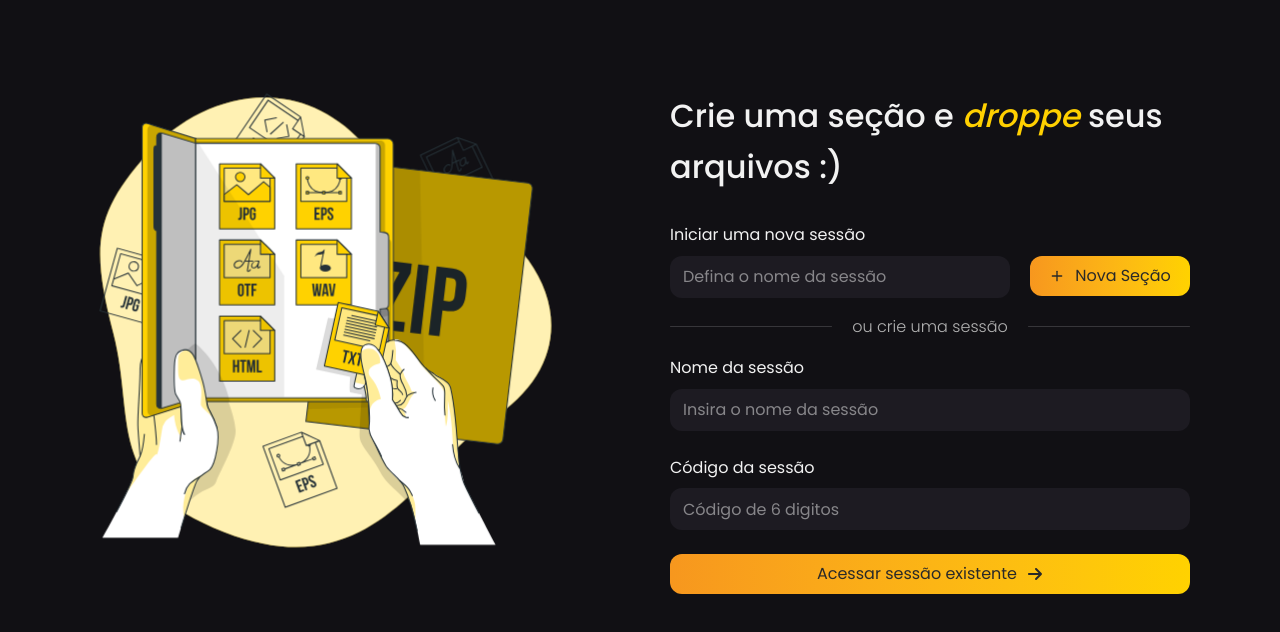
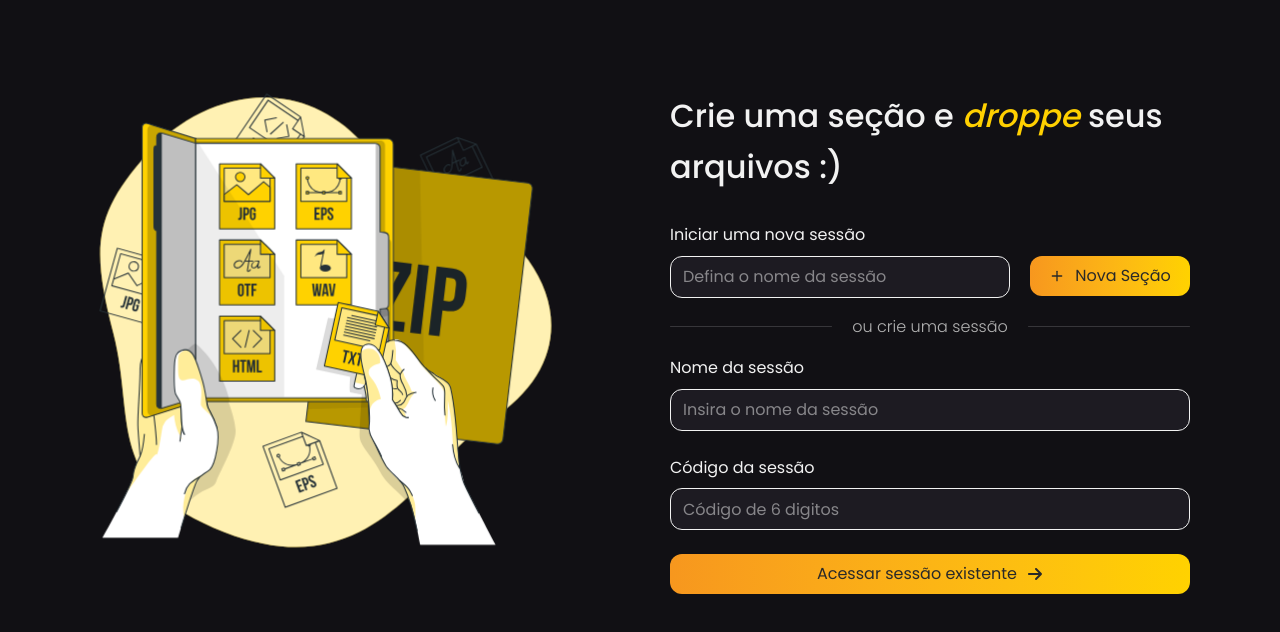
Before and after one commit to GuilhermeB-Braga/droppe, a Next.js app: page / in a window 1280 px wide. Shown: the top 632 px of the page. Built offline with nearby package versions, Linux system fonts and the light colour scheme.

Commit message:
add zod validations and react-hook-form

```diff
--- a/components/Forms/CreateSectionForm/index.tsx
+++ b/components/Forms/CreateSectionForm/index.tsx
@@ -1,26 +1,57 @@
-'use client'
+"use client";
 import { FiPlus } from "react-icons/fi";
 import Button from "@/components/Button";
 import Input from "@/components/Input";
 import LabelContainer from "@/components/LabelContainer";
+// React Use Form
+import { useForm } from "react-hook-form";
+// ZOD
+import { zodResolver } from "@hookform/resolvers/zod";
+import {
+  CreateSessionSchema,
+  CreateSessionInput,
+} from "@/lib/validations/session";
+import { useRouter } from "next/navigation";
+import InputError from "@/components/InputError";
 
 export default function CreateSectionForm() {
+  const router = useRouter();
+
+  const {
+    register,
+    handleSubmit,
+    formState: { errors },
+  } = useForm<CreateSessionInput>({
+    resolver: zodResolver(CreateSessionSchema),
+  });
+
+  const onSubmit = (data: CreateSessionInput) => {
+    console.log("Dados validados:", data);
+    router.push(`/session/${data.name}`);
+  };
+
   return (
-    <form method="GET"  action='/session/askfnao'>
+    <form method="GET" onSubmit={handleSubmit(onSubmit)}>
       <LabelContainer htmlFor="name" label="Iniciar uma nova sessão">
-
         <div className="grid grid-cols-3 gap-5">
           <Input
+            {...register("name")}
             name="name"
             type="text"
             radius="12"
-            otherStyles="col-span-2"
+            otherStyles={`col-span-2`}
             placeholder="Defina o nome da sessão"
+            error={errors.name ? true : false}
           />
 
-          <Button text="Nova Seção" icon={FiPlus} direction="left"/>
+          <Button text="Nova Seção" icon={FiPlus} direction="left" />
         </div>
       </LabelContainer>
+
+      {errors.name && (
+        <InputError message={errors.name.message} />
+      )}
+
     </form>
   );
 }
--- a/components/Forms/LoginSectionForm/index.tsx
+++ b/components/Forms/LoginSectionForm/index.tsx
@@ -1,18 +1,57 @@
-'use client'
+"use client";
 import { FaArrowRight } from "react-icons/fa6";
 import Button from "@/components/Button";
 import Input from "@/components/Input";
 import LabelContainer from "@/components/LabelContainer";
+import { useForm } from "react-hook-form";
+import {
+  AccessSectionSchema,
+  AccessSectionInput,
+} from "@/lib/validations/session";
+import { zodResolver } from "@hookform/resolvers/zod";
+import InputError from "@/components/InputError";
 
 export default function LoginSectionForm() {
+  const {
+    register,
+    handleSubmit,
+    formState: { errors },
+  } = useForm<AccessSectionInput>({
+    resolver: zodResolver(AccessSectionSchema),
+  });
+
+  const onSubmit = (data: AccessSectionInput) => {
+    console.log("Dados V-alidados: ", data);
+  };
+
   return (
-    <form action="" className="flex flex-col gap-6">
+    <form
+      action="GET"
+      onSubmit={handleSubmit(onSubmit)}
+      className="flex flex-col gap-6"
+    >
       <LabelContainer label="Nome da sessão" htmlFor="name">
-        <Input name="name" type="text" placeholder="Insira o nome da sessão" />
+        <Input
+          {...register("name")}
+          name="name"
+          type="text"
+          placeholder="Insira o nome da sessão"
+          error={errors.name ? true : false}
+        />
+        {errors.name && <InputError message={errors.name.message} />}
       </LabelContainer>
 
       <LabelContainer label="Código da sessão" htmlFor="code">
-        <Input name="code" type="text" placeholder="Código de 6 digitos" />
+        <Input
+          {...register("accessCode")}
+          name="accessCode"
+          type="text"
+          placeholder="Código de 6 digitos"
+          error={errors.accessCode ? true : false}
+        />
+        {errors.accessCode &&
+          <InputError message={errors.accessCode.message} />
+        }
       </LabelContainer>
 
       <Button
--- a/components/Input/index.tsx
+++ b/components/Input/index.tsx
@@ -1,3 +1,5 @@
+import { forwardRef } from "react";
+
 interface InputProps {
   type: string;
   name: string;
@@ -5,26 +7,31 @@ interface InputProps {
   placeholder?: string;
   radius?: string;
   otherStyles?: string;
+  error?: boolean;
 }
 
-export default function Input({
-  type,
-  placeholder,
-  name,
-  radius,
-  otherStyles,
-}: InputProps) {
+export default forwardRef<HTMLInputElement, InputProps>(function Input(
+  { type, placeholder, name, radius, otherStyles, error, ...props },
+  ref,
+) {
   return (
     <input
+      ref={ref}
+      {...props}
       id={name}
       name={name}
       type={type}
       placeholder={placeholder}
       style={{ borderRadius: radius ? `${radius}px` : "12px" }}
       className={`
-        h-8 py-5 px-3 bg-background-dark cursor-pointer border border-transparent
-      focus:border-white  focus:outline-3 outline-white/12 ${otherStyles}
+        h-8 py-5 px-3 bg-background-dark cursor-pointer border
+        focus:outline-3  ${otherStyles}
+      ${
+        error
+          ? "border-orange-600 focus:orange-600 outline-orange-600/12"
+          : "border-transparentfocus:border-white outline-white/12"
+      }
         `}
     />
   );
-}
+});
--- /dev/null
+++ b/components/InputError/index.tsx
@@ -0,0 +1,11 @@
+interface InputErrorProps {
+    message: string | undefined
+}
+
+export default function InputError({message}: InputErrorProps) {
+  return (
+    <span className="text-sm font-light text-orange-600">
+      {message}
+    </span>
+  );
+}
--- a/components/LabelContainer/index.tsx
+++ b/components/LabelContainer/index.tsx
@@ -1,7 +1,7 @@
 interface LabelContainerProps {
   label: string;
   htmlFor: string;
-  children: React.ReactElement;
+  children: React.ReactNode;
 }
 
 export default function LabelContainer({
--- a/components/Logo/index.tsx
+++ b/components/Logo/index.tsx
@@ -1,7 +1,12 @@
+import Link from "next/link";
+
 export default function Logo() {
   return (
-    <div className="text-[26px] italic text-primary h-fit hover:font-black duration-300 cursor-pointer">
+    <Link
+      href="/"
+      className="text-[26px] italic text-primary h-fit hover:font-black duration-300 cursor-pointer"
+    >
       Dro<span className="font-black">pp</span>e
-    </div>
+    </Link>
   );
 }
--- /dev/null
+++ b/lib/validations/session.ts
@@ -0,0 +1,29 @@
+import { z } from "zod";
+
+export const CreateSessionSchema = z.object({
+  name: z
+    .string()
+    .min(3, "O nome da sessão deve ter no minímo 3 caracteres")
+    .max(25, "O nome da sessão deve ter no máximo 25 caracteres")
+    .trim(),
+});
+
+export const AccessSectionSchema = z.object({
+  name: z
+    .string()
+    .min(3, "O nome da sessão deve ter no minímo 3 caracteres")
+    .max(25, "O nome da sessão deve ter no máximo 25 caracteres")
+    .trim(),
+    accessCode: z
+        .string()
+        .trim()
+        .toUpperCase()
+        .length(6, "O código deve ter exatamente 6 caracteres")
+        .regex(/^[A-Z0-9]+$/, "O código deve conter apenas letras e números")
+
+});
+
+// Forms Types
+
+export type CreateSessionInput = z.infer<typeof CreateSessionSchema>;
+export type AccessSectionInput = z.infer<typeof AccessSectionSchema>
--- a/package.json
+++ b/package.json
@@ -9,10 +9,13 @@
     "lint": "eslint"
   },
   "dependencies": {
+    "@hookform/resolvers": "^5.2.2",
     "next": "16.1.6",
     "react": "19.2.3",
     "react-dom": "19.2.3",
-    "react-icons": "^5.5.0"
+    "react-hook-form": "^7.71.1",
+    "react-icons": "^5.5.0",
+    "zod": "^4.3.6"
   },
   "devDependencies": {
     "@tailwindcss/postcss": "^4",
```
Also changed, not shown: 1 other file (tests, documents, lock files or other folders).
